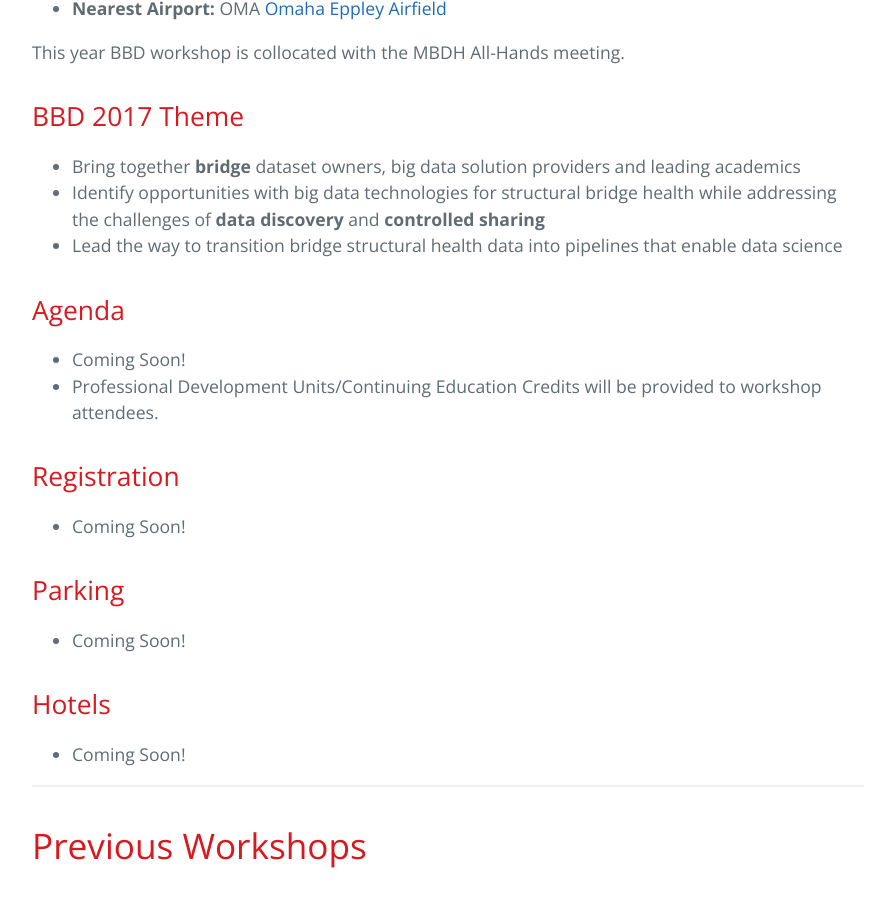
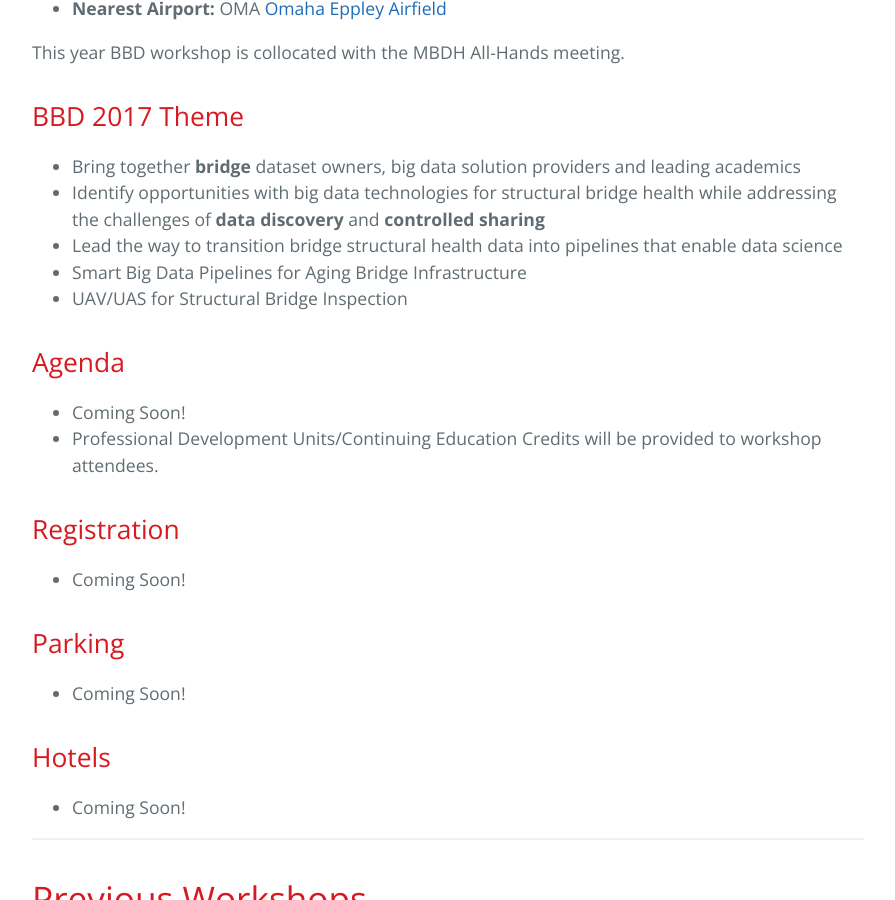
Before and after one commit to BridgingBigData/BridgingBigData.github.io, a Jekyll site: the page built from pages/bbd2017.md, in a window 1280 px wide and 900 px high, scrolled down 906 px. Shown: the whole window, without its empty margins (192-1087 px from the left). Built offline with Jekyll 4.4.1, drawn with Linux system fonts in a browser that asks for light colours.

Commit message:
added bbd2017 page skeleton

```diff
--- a/pages/bbd2017.md
+++ b/pages/bbd2017.md
@@ -14,10 +14,11 @@ description: Bridging Big Data Workshop
 This year BBD workshop is collocated with the MBDH All-Hands meeting.
 
 ## BBD 2017 Theme
-
 - Bring together **bridge** dataset owners, big data solution providers and leading academics
 - Identify opportunities with big data technologies for structural bridge health while addressing the challenges of **data discovery** and **controlled sharing**
 - Lead the way to transition bridge structural health data into pipelines that enable data science
+- Smart Big Data Pipelines for Aging Bridge Infrastructure
+- UAV/UAS for Structural Bridge Inspection
 
 ## Agenda
 - Coming Soon!
```
